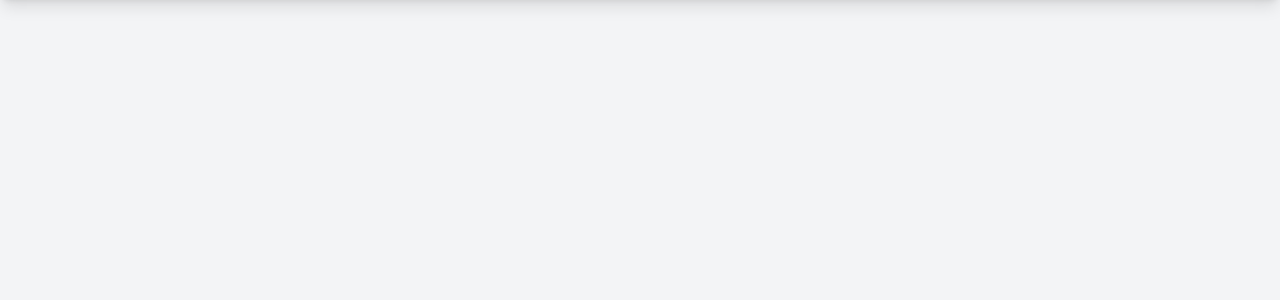
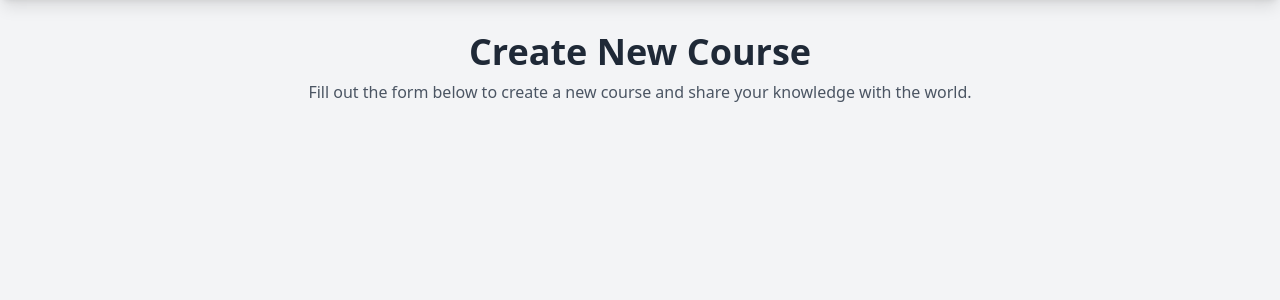
Before and after one commit to HananeOubaha/Youdemy, a PHP site: page /teacher/create-course.php in a window 1280 px wide. Shown: the part 60-360 px from the top of the page. Run offline with PHP 8.4, Linux system fonts and the light colour scheme; the visitor is signed in with stand-in values (Sample User, id 1); data comes from the database, SQL or seed files in the repository; data that the repository does not hold is empty; some libraries are stand-ins or nearby versions.

Commit message:
jai ajouter en-tet de la page

```diff
--- a/teacher/create-course.php
+++ b/teacher/create-course.php
@@ -89,3 +89,10 @@ if ($_SERVER['REQUEST_METHOD'] === 'POST') {
             </div>
         </div>
     </nav>
+<!-- Contenu principal -->
+<div class="max-w-4xl mx-auto px-4">
+        <!-- En-tête de la page -->
+        <div class="text-center mb-8">
+            <h1 class="text-4xl font-bold text-gray-800 mb-2">Create New Course</h1>
+            <p class="text-gray-600">Fill out the form below to create a new course and share your knowledge with the world.</p>
+        </div>
```
